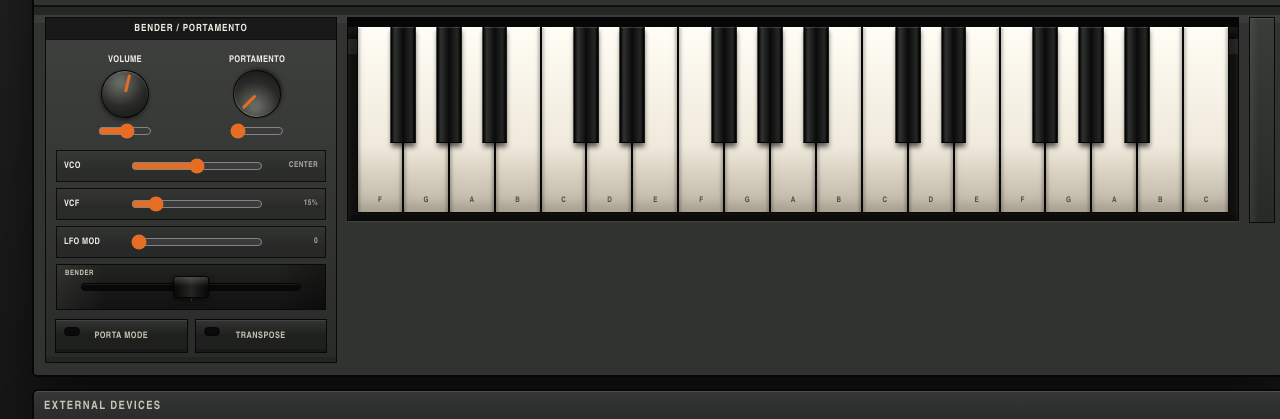
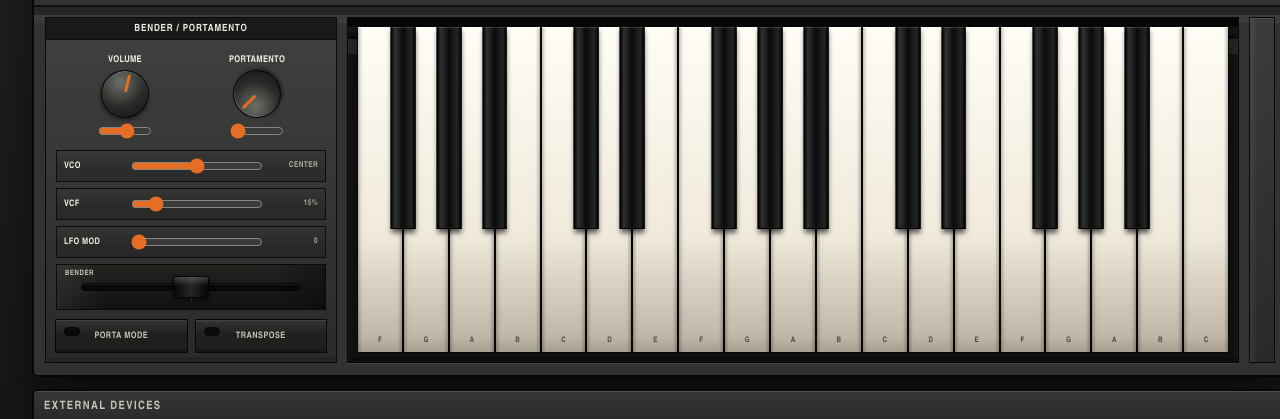
Before and after one commit to MagnusNiv01/poland-sh-101, a website built with Vite: page index.html in a window 1280 px wide. Shown: the part 344-763 px from the top of the page. Built offline with nearby package versions, Linux system fonts and the light colour scheme.

Commit message:
Stretch keyboard to fill keybed

```diff
--- a/src/styles/main.css
+++ b/src/styles/main.css
@@ -545,7 +545,7 @@ input {
   display: grid;
   grid-template-columns: 292px minmax(0, 1fr) 26px;
   gap: 10px;
-  align-items: start;
+  align-items: stretch;
   padding: 10px 11px 12px;
   background:
     linear-gradient(180deg, #252725 0 8px, #3a3c39 8px 16px, #303330 16px),
@@ -759,8 +759,8 @@ input {
 
 .keyboard {
   position: relative;
-  align-self: start;
-  height: var(--keybed-height);
+  align-self: stretch;
+  min-height: var(--keybed-height);
   width: 100%;
   margin: 0;
   padding: 0 9px 9px;
@@ -812,7 +812,7 @@ input {
   align-items: flex-end;
   justify-content: center;
   grid-column: calc(var(--white-index) + 1);
-  height: var(--white-key-height);
+  height: 100%;
   padding-bottom: 7px;
   background:
     linear-gradient(90deg, rgba(0, 0, 0, 0.2), transparent 9%, transparent 91%, rgba(0, 0, 0, 0.22)),
@@ -831,7 +831,7 @@ input {
   top: 0;
   z-index: 4;
   width: calc((100% / var(--white-key-count)) * 0.54);
-  height: var(--black-key-height);
+  height: 62%;
   transform: translateX(-50%);
   border-color: #020202;
   background:
```
